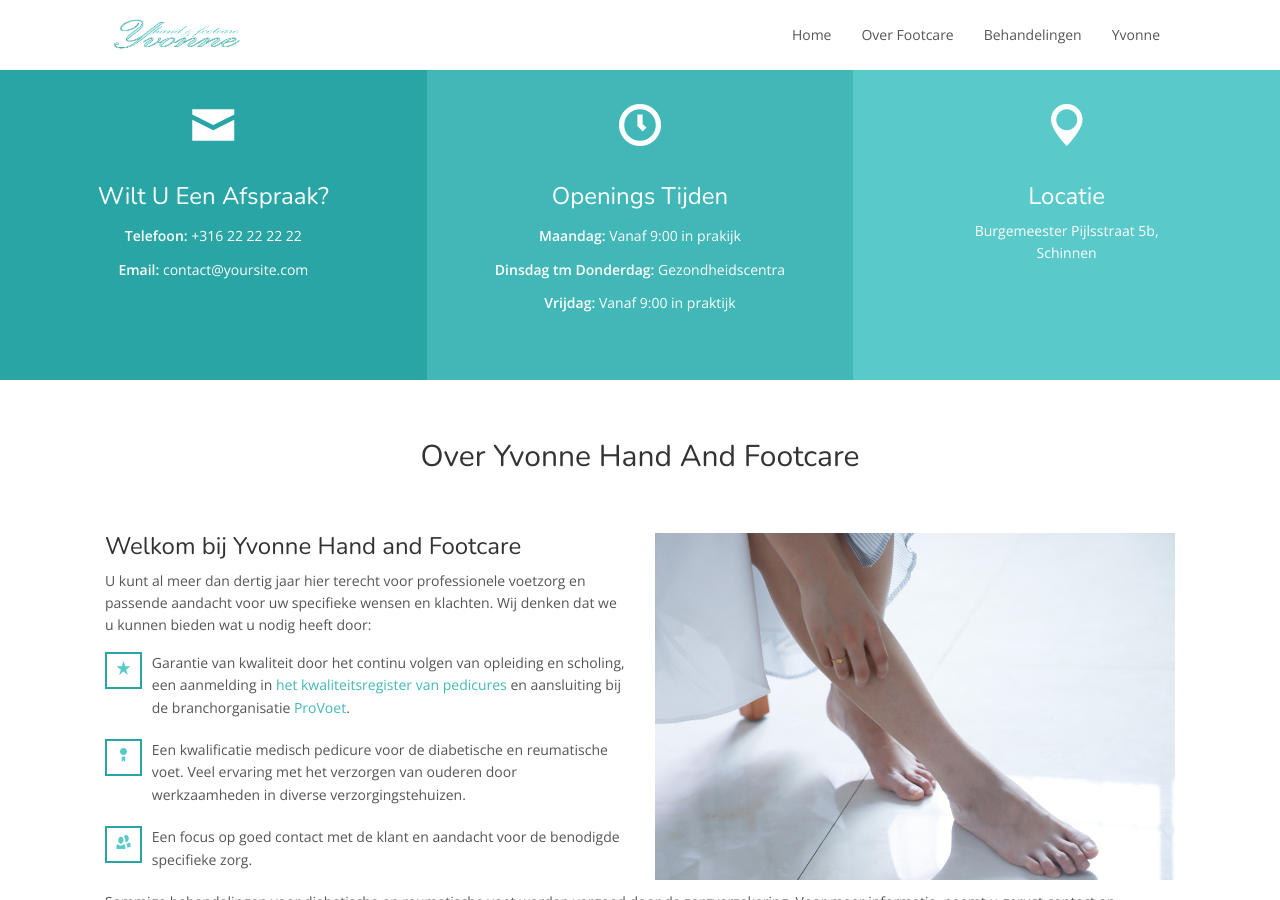
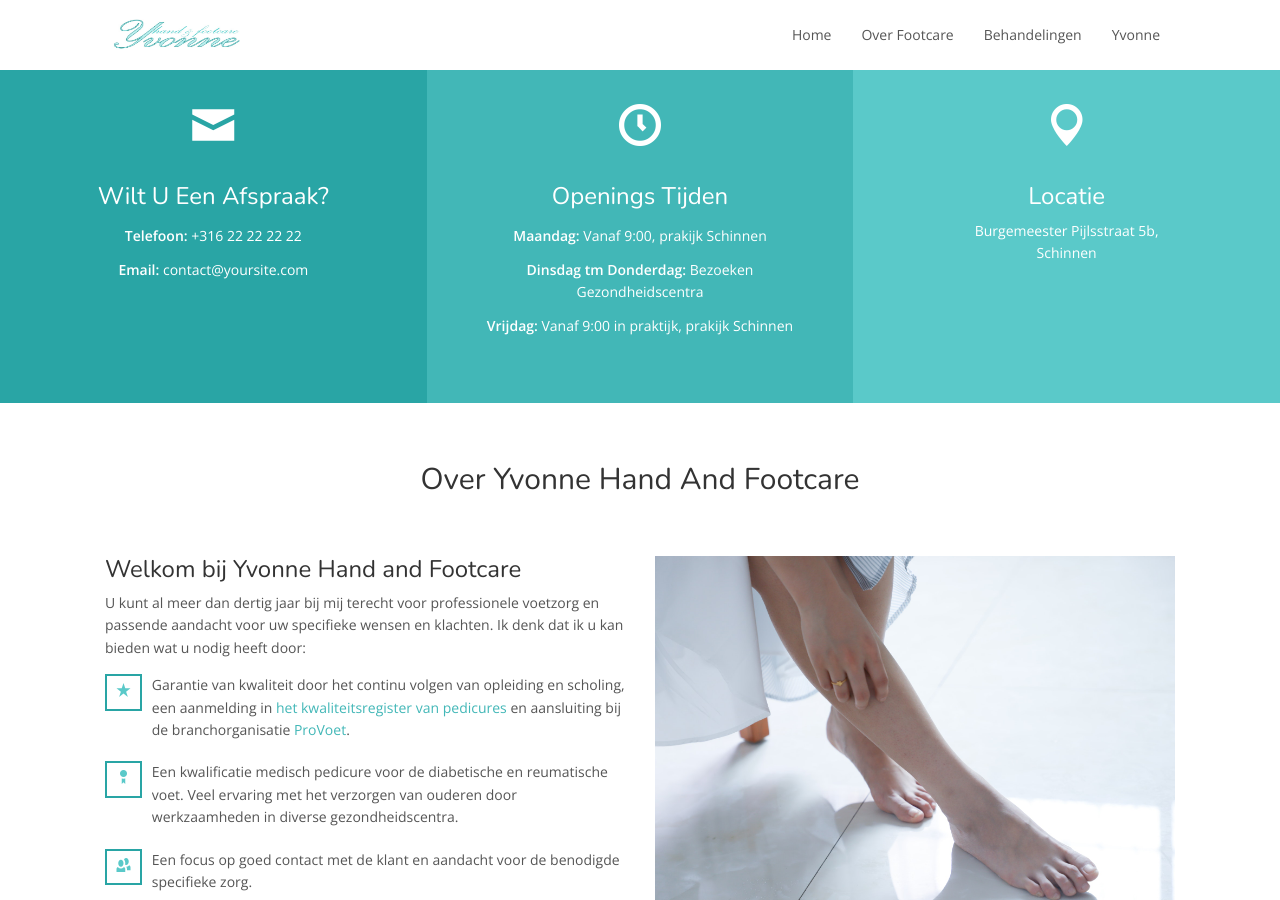
Before and after one commit to yvonne-site/yvonne-site.github.io, a Jekyll site: the page built from index.html, in a window 1280 px wide and 900 px high, scrolled down 574 px. Built offline with Jekyll 4.4.1, drawn with Linux system fonts in a browser that asks for light colours; some of the changed text lies outside the part shown.

Commit message:
Alter text

```diff
--- a/_data/team.yml
+++ b/_data/team.yml
@@ -1,3 +1,3 @@
 - name: Yvonne Burda
   image: yvonne.jpg
-  description: Yvonne Burda heeft haar diplomering behaald in 1990 en is sindsdien zelfstandig werkzaam als pedicure. Ze heeft lange tijd zelfstandig gewerkt in zorghuizen en heeft daardoor een uitgebreide ervaring. Verder heeft ze een specializatie in diabetische en reumatische voet.
+  description: Yvonne Burda heeft haar diplomering behaald in 1990 en is sindsdien zelfstandig werkzaam als pedicure. Ze heeft lange tijd zelfstandig gewerkt in zorgcentra en heeft daardoor een uitgebreide ervaring. Verder heeft ze een specializatie in diabetische en reumatische voet.
--- a/_includes/about.html
+++ b/_includes/about.html
@@ -7,7 +7,7 @@
         <div class="row">
             <div class="col-sm-6">
                 <h3>Welkom bij Yvonne Hand and Footcare</h3>
-                <p>U kunt al meer dan dertig jaar hier terecht voor professionele voetzorg en passende aandacht voor uw specifieke wensen en klachten. Wij denken dat we u kunnen bieden wat u nodig heeft door:</p>
+                <p>U kunt al meer dan dertig jaar bij mij terecht voor professionele voetzorg en passende aandacht voor uw specifieke wensen en klachten. Ik denk dat ik u kan bieden wat u nodig heeft door:</p>
 
                 <div class="media">
                     <div class="media-left">
@@ -27,7 +27,7 @@
                         </div>
                     </div>
                     <div class="media-body">
-                        <p>Een kwalificatie medisch pedicure voor de diabetische en reumatische voet. Veel ervaring met het verzorgen van ouderen door werkzaamheden in diverse verzorgingstehuizen.</p>
+                        <p>Een kwalificatie medisch pedicure voor de diabetische en reumatische voet. Veel ervaring met het verzorgen van ouderen door werkzaamheden in diverse gezondheidscentra.</p>
                     </div>
                 </div>
 
@@ -49,7 +49,7 @@
 
         <div class="row">
           <div class="col-sm-12">
-            <p>Sommige behandelingen voor diabetische en reumatische voet worden vergoed door de zorgverzekering. Voor meer informatie, neemt u gerust contact op.</p>
+            <p>Behandelingen voor diabetische en reumatische voet worden vaak vergoed. Voor meer informatie, neemt u gerust contact op.</p>
           </div>
         </div>
 
--- a/_includes/three-columns.html
+++ b/_includes/three-columns.html
@@ -14,13 +14,13 @@
         <table>
             <tbody>
                 <tr>
-                    <td><strong>Maandag:</strong> Vanaf 9:00 in prakijk</td>
+                    <td><strong>Maandag:</strong> Vanaf 9:00, prakijk Schinnen</td>
                 </tr>
                 <tr>
-                    <td><strong>Dinsdag tm Donderdag:</strong> Gezondheidscentra</td>
+                    <td><strong>Dinsdag tm Donderdag:</strong> Bezoeken Gezondheidscentra</td>
                 </tr>
                 <tr>
-                    <td><strong>Vrijdag:</strong> Vanaf 9:00 in praktijk</td>
+                    <td><strong>Vrijdag:</strong> Vanaf 9:00 in praktijk, prakijk Schinnen</td>
                 </tr>
             </tbody>
         </table>
```
Also changed, not shown: _data/treatments.yml (+4 -4 lines).
